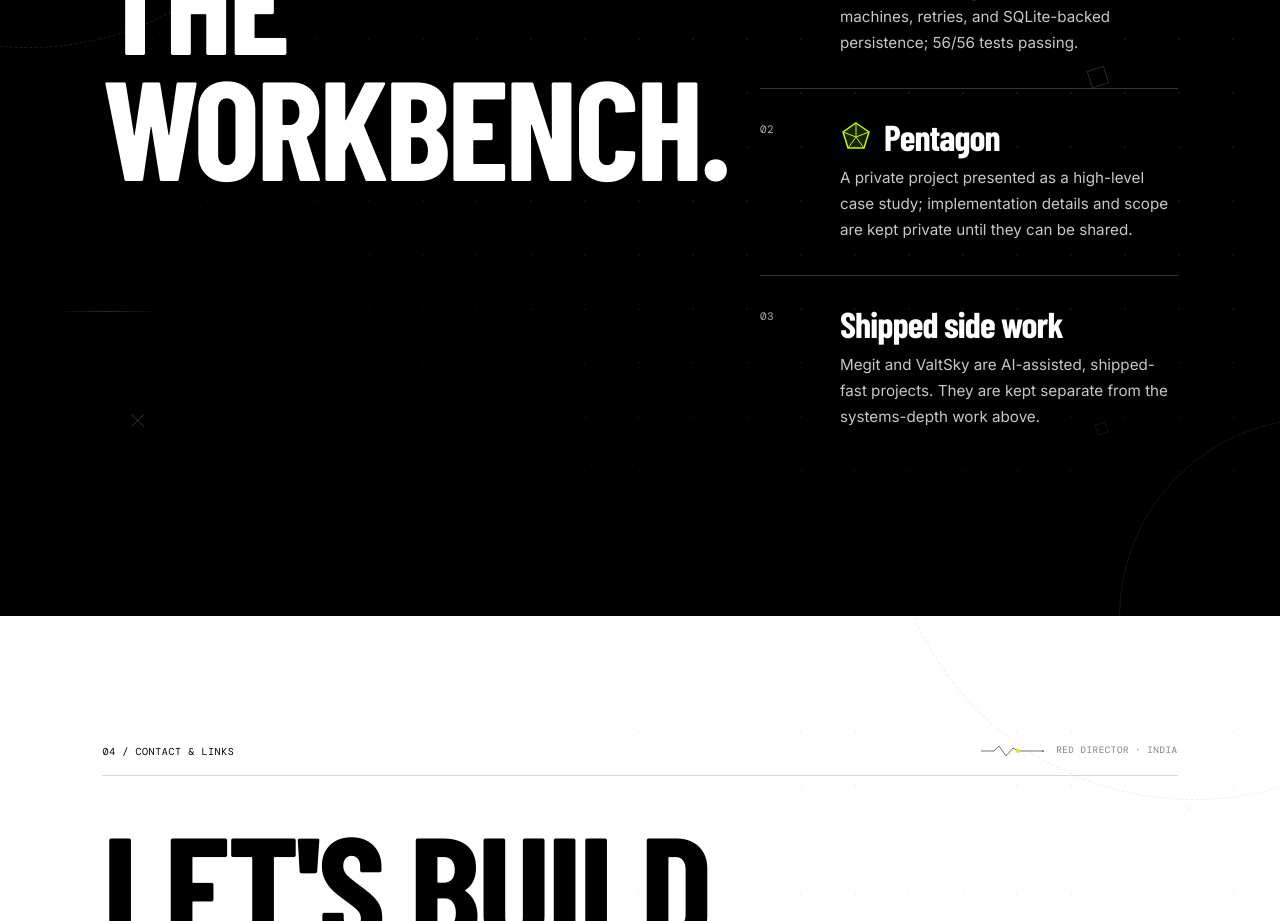
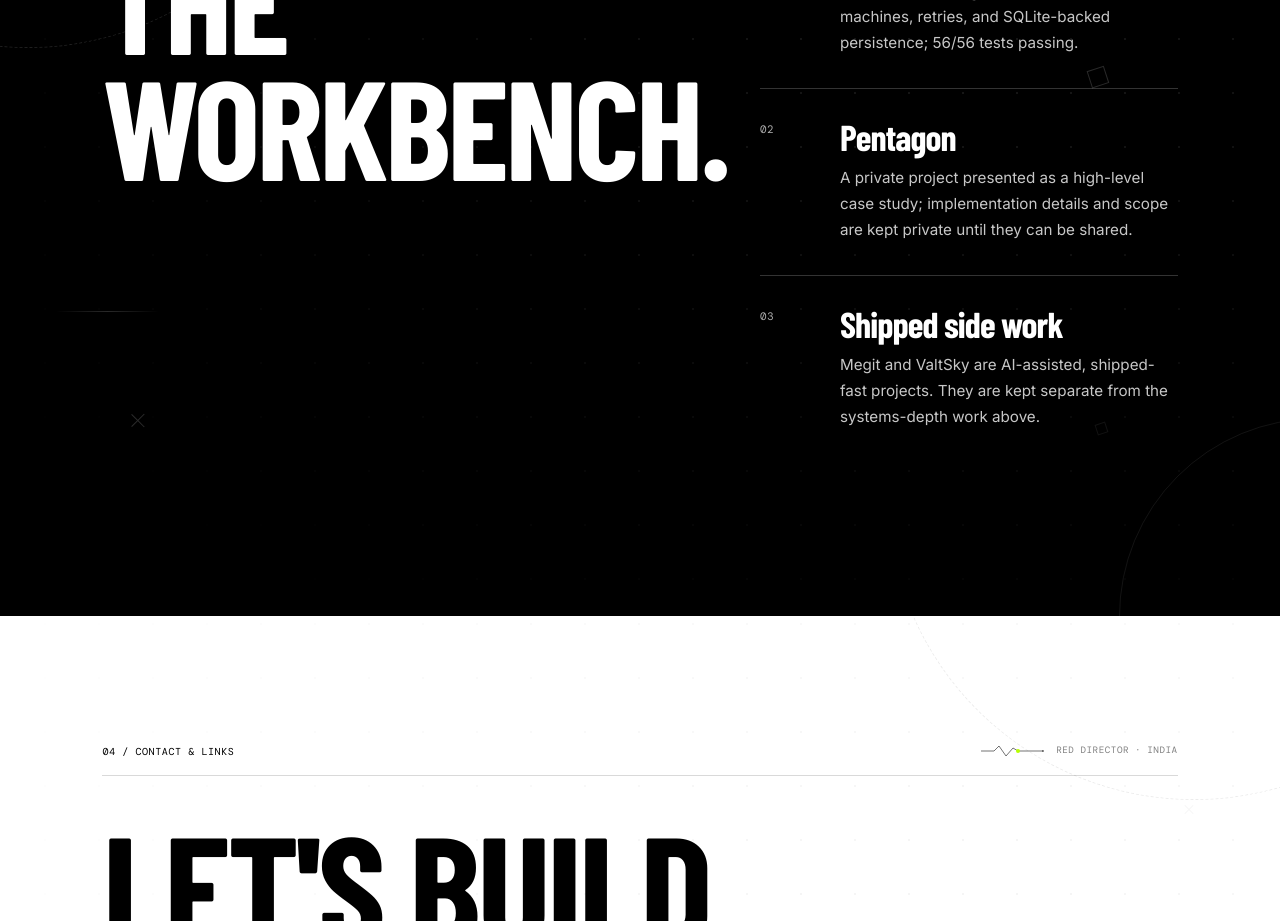
Before and after one commit to Reddirector/Reddirector_portfolio, a React (Vite) app: page / in a window 1280 px wide. Shown: the part 3500-4421 px from the top of the page. Built offline with nearby package versions, Linux system fonts and the light colour scheme; a web font is replaced by a local one.

Commit message:
Remove Pentagon mark from workbench

```diff
--- a/src/PortfolioApp.jsx
+++ b/src/PortfolioApp.jsx
@@ -461,7 +461,7 @@ function Now() {
       <div><p className="section-label">03 / In progress</p><h2 className="font-display mt-4 text-[clamp(4.8rem,11vw,10rem)] font-black leading-[.72] tracking-[-.055em]">THE<br />WORKBENCH.</h2></div>
       <div className="divide-y divide-white/20">{content.now.map((item, index) => <article className="grid gap-4 py-8 sm:grid-cols-[4rem_1fr]" key={item.name}>
         <span className="font-mono text-[.68rem] text-white/50">0{index + 1}</span>
-        <div><h3 className={`font-display text-4xl font-black tracking-tight ${item.name === 'Pentagon' ? 'flex items-center gap-3' : ''}`}>{item.name === 'Pentagon' && <svg className="pentagon-mark" viewBox="0 0 32 32" fill="none" aria-hidden="true"><path d="m16 2 13 9-5 16H8L3 11l13-9Z" fill="var(--color-interactive)" fillOpacity=".13" stroke="currentColor" strokeWidth="1.5" /><path d="m16 2 0 14m13-5-13 5m8 11-8-11M8 27l8-11M3 11l13 5" stroke="currentColor" strokeWidth="1" /></svg>}{item.name}</h3><p className="mt-3 max-w-xl text-[.95rem] leading-[1.7] text-white/65">{item.text}</p></div>
+        <div><h3 className="font-display text-4xl font-black tracking-tight">{item.name}</h3><p className="mt-3 max-w-xl text-[.95rem] leading-[1.7] text-white/65">{item.text}</p></div>
       </article>)}</div>
     </div>
   </Reveal>
--- a/src/index.css
+++ b/src/index.css
@@ -83,7 +83,6 @@ p { max-width: 65ch; }
 .project-card:focus-visible { outline: 3px solid #000; outline-offset: 4px; }
 .project-card:focus-visible .interactive-indicator { background: #000; color: #fff; }
 .project-feature { height:36rem; grid-template-rows:minmax(0,1fr); transition:background-color .4s ease; }
-.pentagon-mark { width:2rem; height:2rem; flex:none; color:var(--color-interactive); }
 .project-feature > .project-stage-copy,.project-feature > .project-visual { height:100%; min-height:0; min-width:0; }
 .project-stage-copy { animation:project-stage-in .42s cubic-bezier(.2,.75,.25,1) both; }
 @keyframes project-stage-in { from { opacity:0; transform:translateY(10px); } to { opacity:1; transform:translateY(0); } }
```
